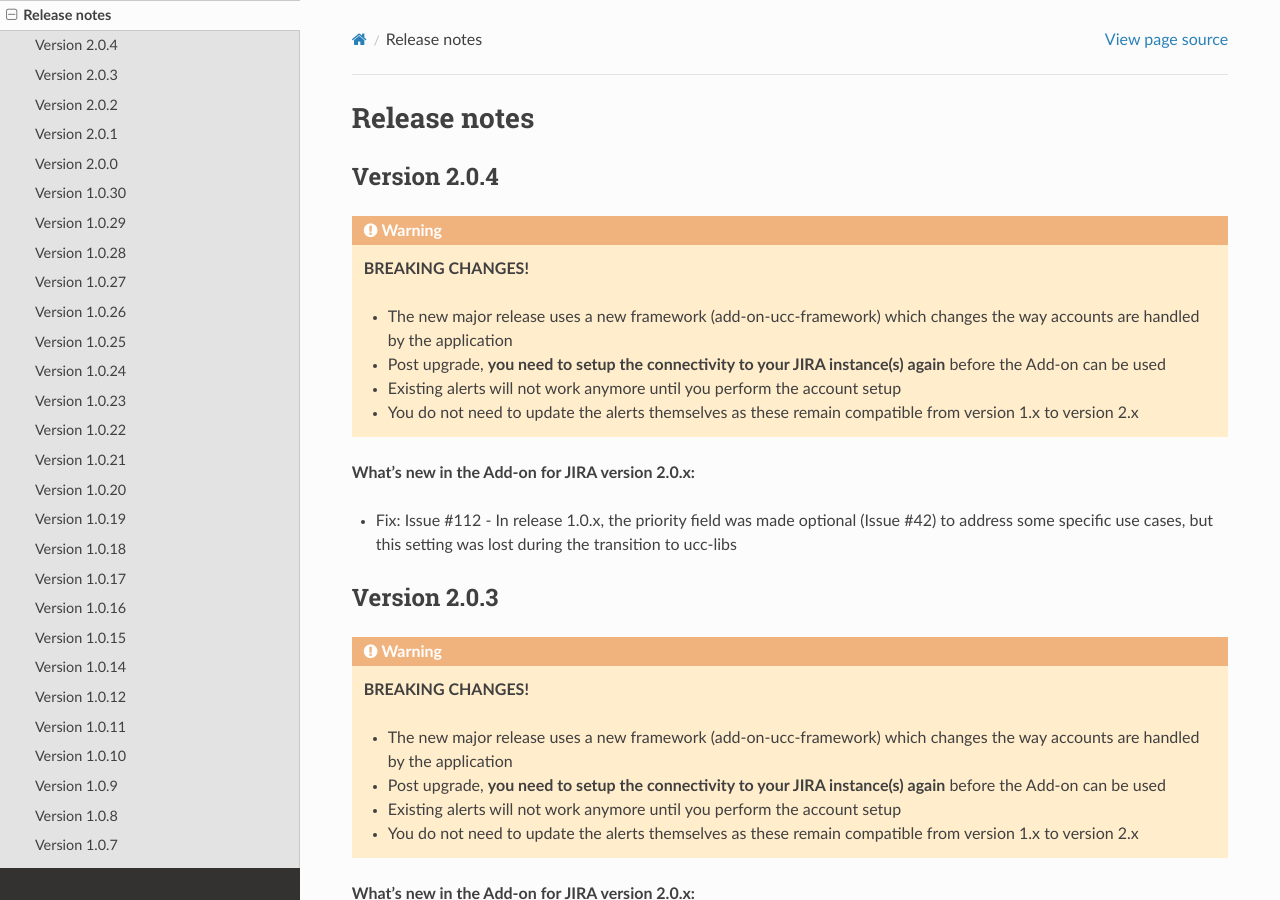
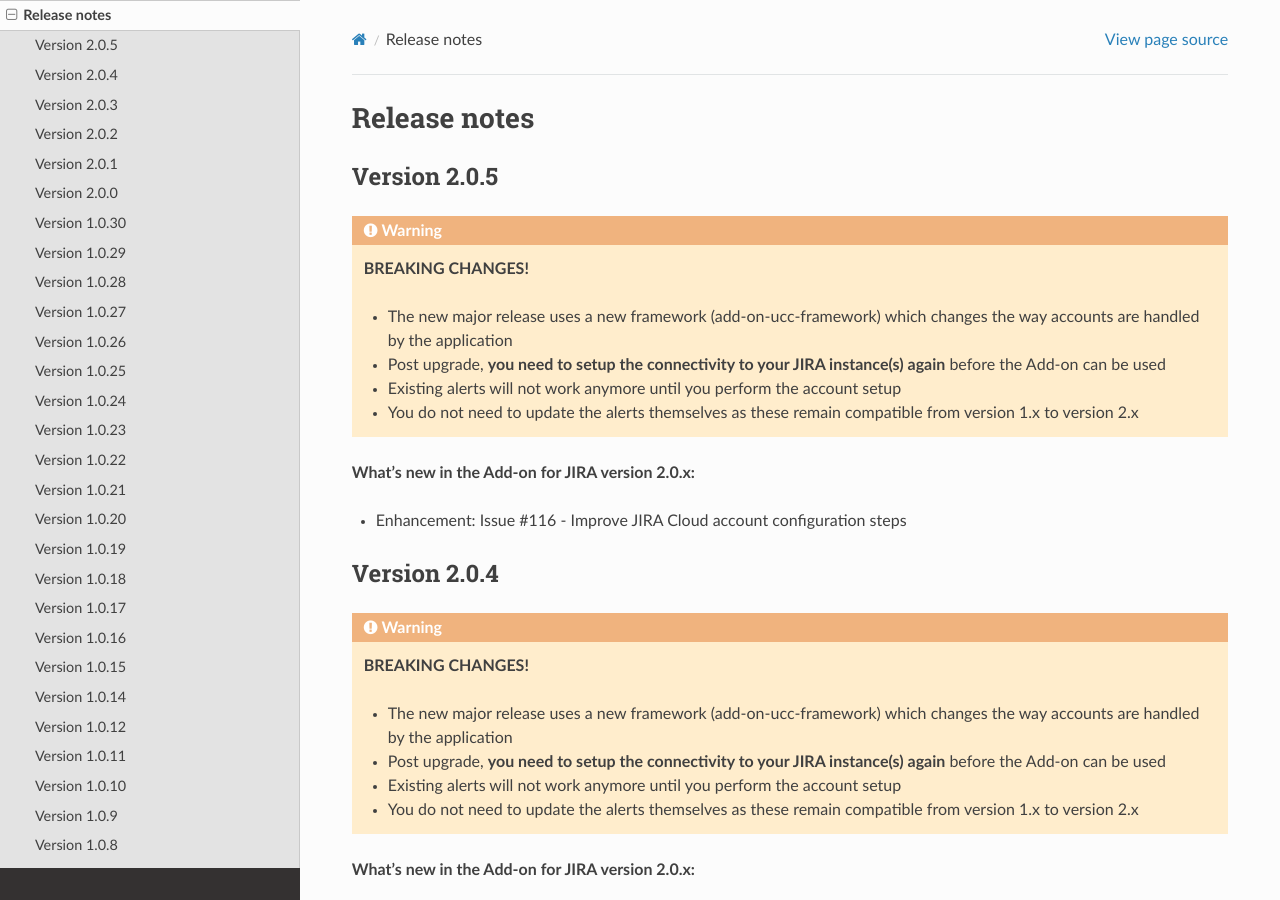
Before and after one commit to guilhemmarchand/TA-jira-service-desk-simple-addon, a Sphinx documentation site: the page built from docs/releasenotes.rst, in a window 1280 px wide and 900 px high. Built offline with Sphinx 7.4.7 and the Read the Docs theme 2.0.0, drawn with Linux system fonts in a browser that asks for light colours.

Commit message:
Version 2.0.5 (#117)
* init 2.0.5

* Fix Issue #116

```diff
--- a/docs/releasenotes.rst
+++ b/docs/releasenotes.rst
@@ -1,5 +1,19 @@
 Release notes
 #############
+
+Version 2.0.5
+=============
+
+.. warning:: **BREAKING CHANGES!**
+
+    - The new major release uses a new framework (add-on-ucc-framework) which changes the way accounts are handled by the application
+    - Post upgrade, **you need to setup the connectivity to your JIRA instance(s) again** before the Add-on can be used
+    - Existing alerts will not work anymore until you perform the account setup
+    - You do not need to update the alerts themselves as these remain compatible from version 1.x to version 2.x
+
+**What's new in the Add-on for JIRA version 2.0.x:**
+
+- Enhancement: Issue #116 - Improve JIRA Cloud account configuration steps
 
 Version 2.0.4
 =============
--- a/version.txt
+++ b/version.txt
@@ -1 +1 @@
-version = 2.0.4
+version = 2.0.5
```
Also changed, not shown: docs/configuration.rst (+44 -3 lines), globalConfig.json (+17 -8 lines), docs/img/cloud/config1.png (added), docs/img/cloud/config2.png (added), docs/img/cloud/config3.png (added), docs/img/cloud/config4.png (added), 1 other file.
